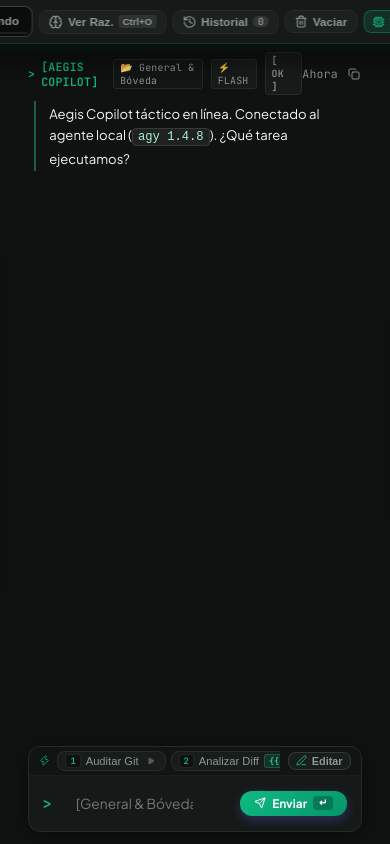
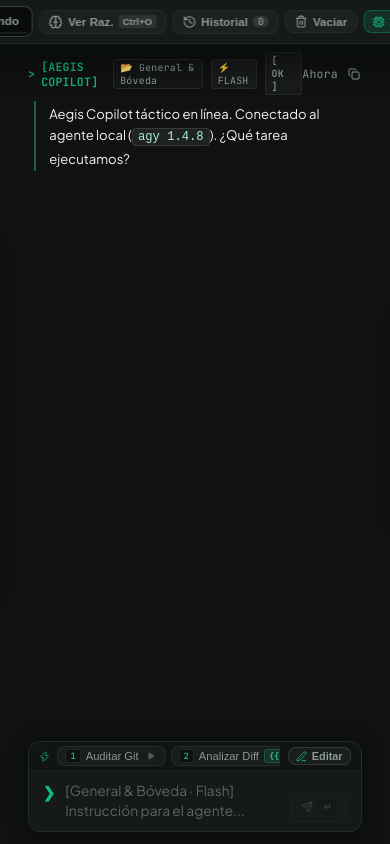
Before and after one commit to GabrielSa8/Aegis, a React (Vite) app: page / in a window 390 px wide. Built offline with nearby package versions, Linux system fonts and the light colour scheme.

Commit message:
feat(agent): elastic multiline prompt input and responsive touch send button

```diff
--- a/src/components/agent/PromptInputBar.jsx
+++ b/src/components/agent/PromptInputBar.jsx
@@ -1,3 +1,4 @@
+import { useEffect } from 'react';
 import { Send, RefreshCw } from 'lucide-react';
 
 export default function PromptInputBar({
@@ -10,10 +11,22 @@ export default function PromptInputBar({
   inputRef,
   onShortcutMacro
 }) {
+  // Ajuste elástico de altura según contenido multilínea
+  useEffect(() => {
+    if (inputRef && inputRef.current) {
+      inputRef.current.style.height = 'auto';
+      const scrollH = inputRef.current.scrollHeight;
+      inputRef.current.style.height = `${Math.min(Math.max(scrollH, 22), 160)}px`;
+    }
+  }, [prompt, inputRef]);
+
   const handleKeyDown = (e) => {
-    // Enter para enviar
-    if (e.key === 'Enter' && !loading) {
+    // Enter sin Shift envía la instrucción
+    if (e.key === 'Enter' && !e.shiftKey && !loading) {
+      e.preventDefault();
+      if (prompt.trim()) {
         onSubmit();
+      }
       return;
     }
 
@@ -27,15 +40,17 @@ export default function PromptInputBar({
     }
   };
 
+  const isMultiline = prompt.includes('\n');
+
   return (
     <div className="terminal-input-bar">
-      <div className="terminal-prompt-chevron">
-        <span>&gt;</span>
+      <div className="terminal-prompt-chevron" title="Prompt">
+        <span>❯</span>
       </div>
 
-      <input
+      <textarea
         ref={inputRef}
-        type="text"
+        rows={1}
         value={prompt}
         onChange={(e) => onChangePrompt(e.target.value)}
         onKeyDown={handleKeyDown}
@@ -45,45 +60,38 @@ export default function PromptInputBar({
             : `[${activeContextLabel} · ${effortMode === 'high' ? 'Profundo' : 'Flash'}] Instrucción para el agente...`
         }
         disabled={loading}
-        style={{
-          flex: 1,
-          background: 'transparent',
-          border: 'none',
-          outline: 'none',
-          color: 'var(--text-high)',
-          fontSize: '0.86rem',
-          fontFamily: 'inherit'
-        }}
+        className="terminal-prompt-textarea custom-scrollbar"
       />
 
-      <span className="terminal-blinking-cursor" style={{ marginRight: '6px' }}>█</span>
+      <div className="terminal-input-actions">
+        {isMultiline && (
+          <span className="terminal-multiline-hint">
+            <kbd className="tactical-kbd" style={{ fontSize: '0.54rem', padding: '1px 3px' }}>Shift</kbd>
+            <span>+</span>
+            <kbd className="tactical-kbd" style={{ fontSize: '0.54rem', padding: '1px 3px' }}>↵</kbd>
+          </span>
+        )}
 
         <button
           onClick={() => onSubmit()}
           disabled={loading || !prompt.trim()}
-        className="btn btn-primary"
-        style={{
-          padding: '5px 14px',
-          fontSize: '0.74rem',
-          fontWeight: 700,
-          display: 'flex',
-          alignItems: 'center',
-          gap: '6px'
-        }}
+          className="terminal-send-btn"
+          title={isMultiline ? 'Enviar instrucción (Enter)' : 'Enviar instrucción'}
         >
           {loading ? (
             <>
               <RefreshCw size={12} className="spin" />
-            <span>Ejecutando...</span>
+              <span className="send-btn-label">Ejecutando...</span>
             </>
           ) : (
             <>
               <Send size={12} />
-            <span>Enviar</span>
-            <kbd className="tactical-kbd" style={{ background: 'rgba(0, 0, 0, 0.25)', color: 'inherit', border: 'none', boxShadow: 'none' }}>↵</kbd>
+              <span className="send-btn-label">Enviar</span>
+              <kbd className="tactical-kbd send-btn-kbd">↵</kbd>
             </>
           )}
         </button>
       </div>
+    </div>
   );
 }
--- a/src/index.css
+++ b/src/index.css
@@ -1176,7 +1176,8 @@ select option:checked {
   overflow: hidden;
 }
 
-.terminal-command-deck:has(.terminal-input-bar input:focus) {
+.terminal-command-deck:has(.terminal-input-bar input:focus),
+.terminal-command-deck:has(.terminal-input-bar textarea:focus) {
   border-color: var(--border-focus);
   box-shadow: 0 4px 20px rgba(0, 0, 0, 0.4), 0 0 8px var(--primary-glow);
 }
@@ -1553,20 +1554,24 @@ select option:checked {
 
 .terminal-input-bar {
   display: flex;
-  align-items: center;
-  gap: 8px;
+  align-items: flex-end;
+  gap: 10px;
   background: transparent;
   border: none;
   border-radius: 0;
-  padding: 0.45rem 0.85rem;
+  padding: 0.5rem 0.85rem;
   margin: 0;
   flex-shrink: 0;
   box-shadow: none;
+  min-height: 42px;
 }
 
 .terminal-input-bar input,
 .terminal-input-bar input:focus,
-.terminal-input-bar input:focus-visible {
+.terminal-input-bar input:focus-visible,
+.terminal-input-bar textarea,
+.terminal-input-bar textarea:focus,
+.terminal-input-bar textarea:focus-visible {
   box-shadow: none !important;
   border: none !important;
   outline: none !important;
@@ -1580,7 +1585,117 @@ select option:checked {
   user-select: none;
   display: flex;
   align-items: center;
+  align-self: flex-start;
+  margin-top: 3px;
+  line-height: 1.45;
+}
+
+.terminal-prompt-textarea {
+  flex: 1;
+  background: transparent;
+  border: none;
+  outline: none;
+  color: var(--text-high);
+  font-size: 0.86rem;
+  font-family: inherit;
+  line-height: 1.45;
+  resize: none;
+  padding: 2px 0;
+  margin: 0;
+  min-height: 22px;
+  max-height: 160px;
+  overflow-y: auto;
+  box-shadow: none !important;
+}
+
+.terminal-prompt-textarea::placeholder {
+  color: var(--text-muted);
+  opacity: 0.6;
+}
+
+.terminal-input-actions {
+  display: flex;
+  align-items: center;
+  gap: 8px;
+  align-self: flex-end;
+  flex-shrink: 0;
+  margin-bottom: 1px;
+}
+
+.terminal-multiline-hint {
+  font-family: var(--font-mono);
+  font-size: 0.62rem;
+  color: var(--text-muted);
+  opacity: 0.6;
+  display: flex;
+  align-items: center;
   gap: 4px;
+  user-select: none;
+  letter-spacing: 0.02em;
+}
+
+/* 🚀 Botón Enviar Táctico y Responsive */
+.terminal-send-btn {
+  display: inline-flex;
+  align-items: center;
+  justify-content: center;
+  gap: 6px;
+  background: var(--primary);
+  color: #061812;
+  border: 1px solid color-mix(in srgb, var(--primary) 70%, white 30%);
+  border-radius: var(--radius-sm);
+  padding: 5px 12px;
+  font-size: 0.74rem;
+  font-weight: 700;
+  cursor: pointer;
+  white-space: nowrap;
+  user-select: none;
+  box-shadow: 0 2px 10px var(--primary-glow);
+  transition: all 0.16s cubic-bezier(0.16, 1, 0.3, 1);
+  flex-shrink: 0;
+}
+
+.terminal-send-btn:hover:not(:disabled) {
+  background: color-mix(in srgb, var(--primary) 85%, white);
+  box-shadow: 0 0 16px var(--primary-glow), 0 3px 12px rgba(0, 0, 0, 0.4);
+  transform: translateY(-1px) scale(1.02);
+}
+
+.terminal-send-btn:active:not(:disabled) {
+  transform: translateY(1px) scale(0.96);
+  box-shadow: 0 0 6px var(--primary-glow);
+}
+
+.terminal-send-btn:disabled {
+  opacity: 0.32;
+  background: rgba(255, 255, 255, 0.04);
+  border-color: rgba(255, 255, 255, 0.08);
+  color: var(--text-muted);
+  box-shadow: none;
+  cursor: not-allowed;
+  transform: none;
+}
+
+.terminal-send-btn .send-btn-label {
+  display: inline;
+}
+
+.terminal-send-btn .send-btn-kbd {
+  background: rgba(0, 0, 0, 0.22);
+  color: inherit;
+  border: 1px solid rgba(0, 0, 0, 0.15);
+  box-shadow: none;
+  font-size: 0.58rem;
+  padding: 1px 4px;
+}
+
+@media (max-width: 768px) {
+  .terminal-send-btn {
+    padding: 6px 10px;
+  }
+  .terminal-send-btn .send-btn-label {
+    display: none;
+  }
 }
 
 .terminal-blinking-cursor {
```
Lines whose indentation alone changed are shown as unchanged.
